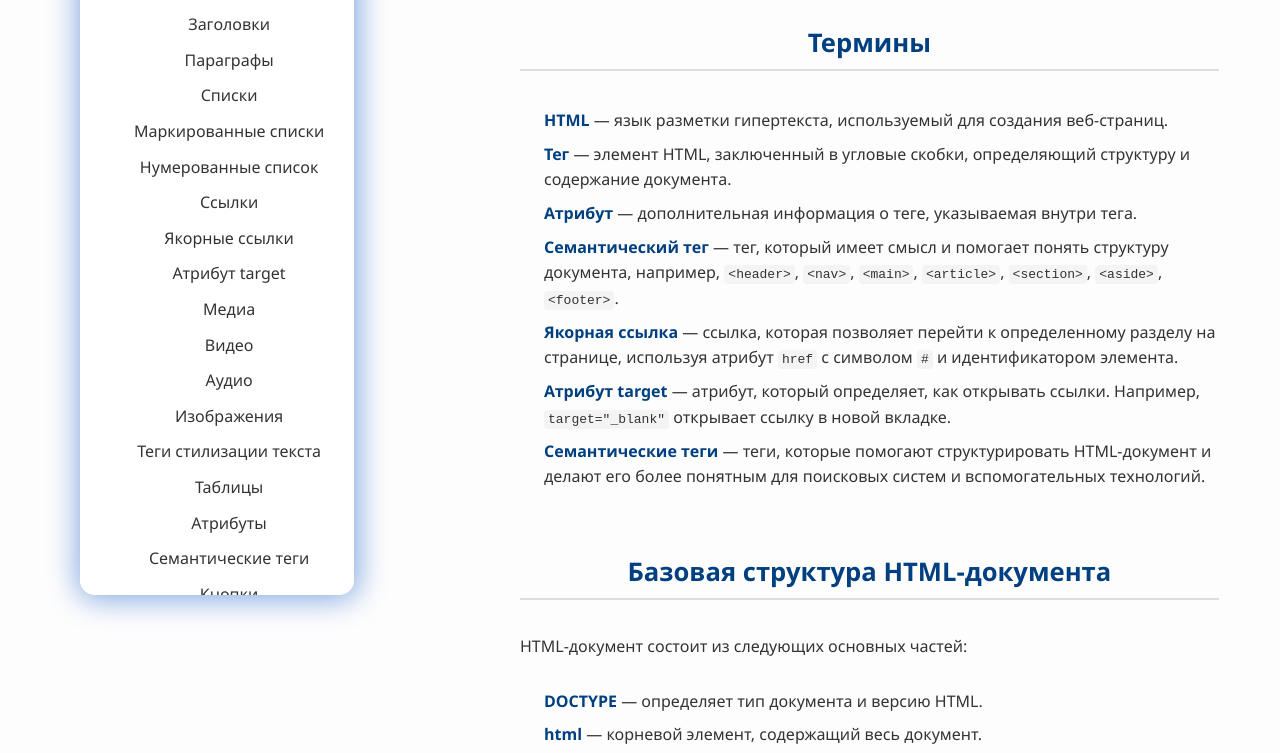
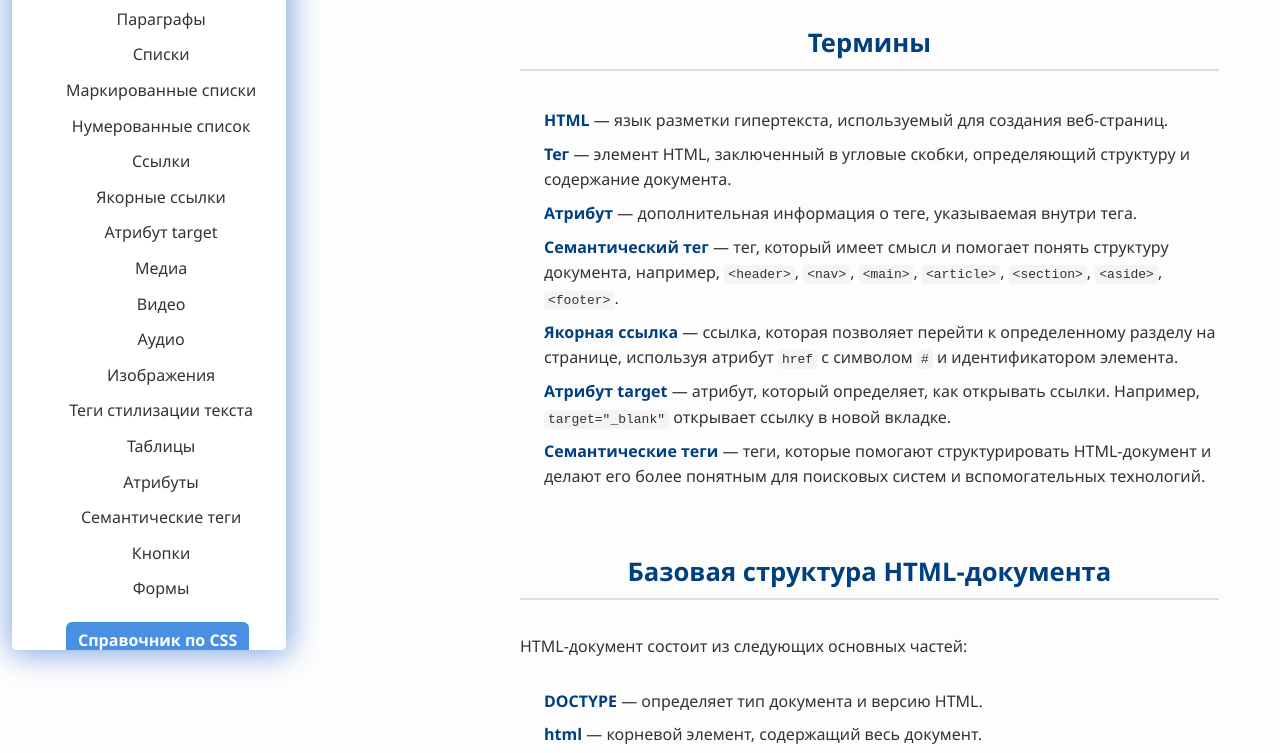
Before and after one commit to zaicenkolili42/-, a plain HTML site: page index.html in a window 1280 px wide. Shown: the part 133-886 px from the top of the page. Drawn offline with Linux system fonts and the light colour scheme.

Commit message:
redesigned sidebar

```diff
--- a/css/style.css
+++ b/css/style.css
@@ -18,14 +18,13 @@ h1 {
   background-color: #ffffff;
   padding: 30px;
   position: fixed;
-  margin-top: 1vh;
-  border-radius: 15px;
+  margin-top: -1vh;
+  border-radius: 5px;
   -webkit-box-shadow: 1px 1px 30px 3px #80a6e1;
   box-shadow: 1px 1px 30px 3px #80a6e1;
-  margin-left: 60px;
-  padding-bottom: 30;
-  padding-top: 30;
-  height: 80vh;
+  margin-left: -1vh;
+  padding-top: 5;
+  height: 92vh;
   overflow-y: scroll;
 }
 
```
